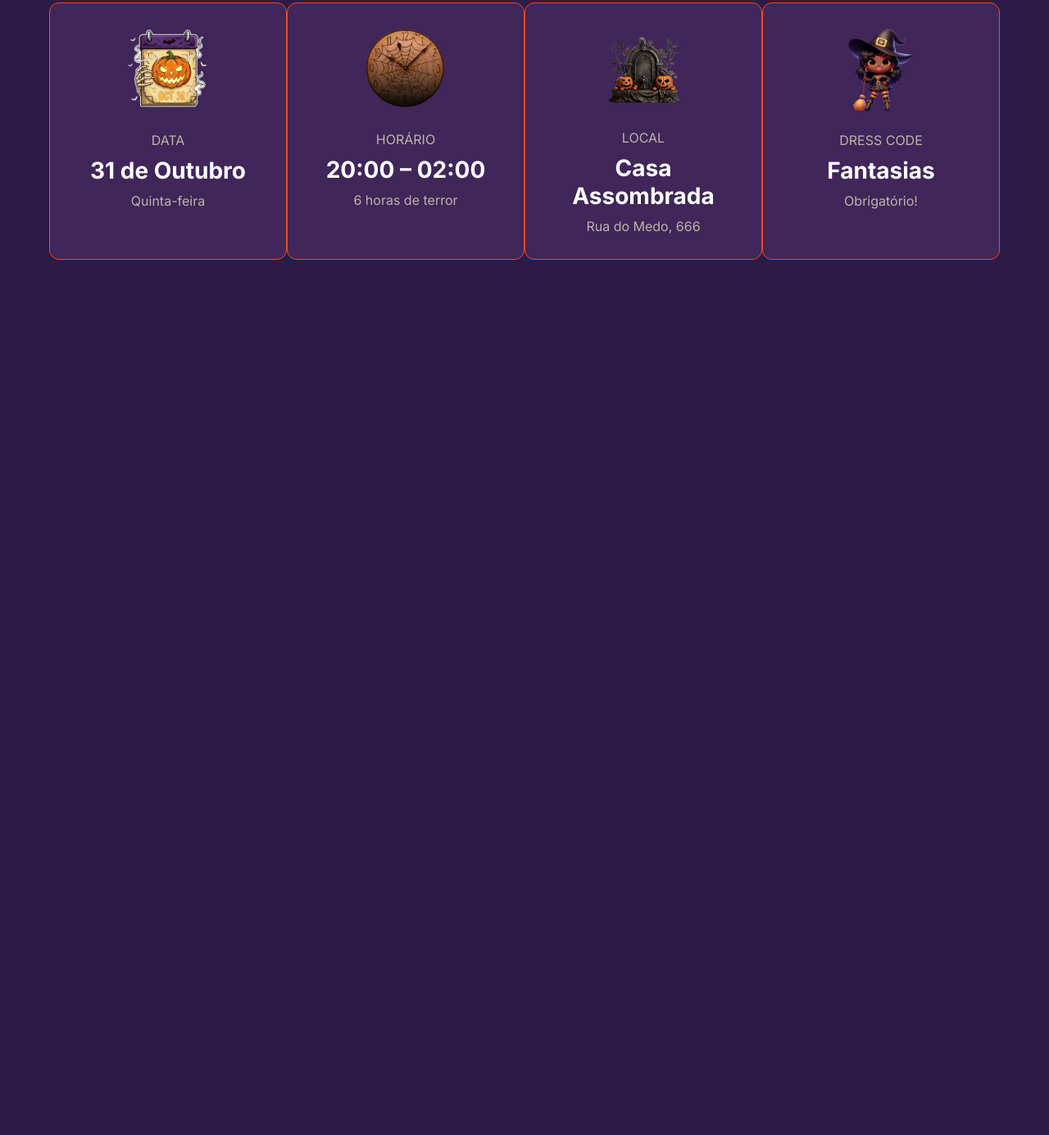
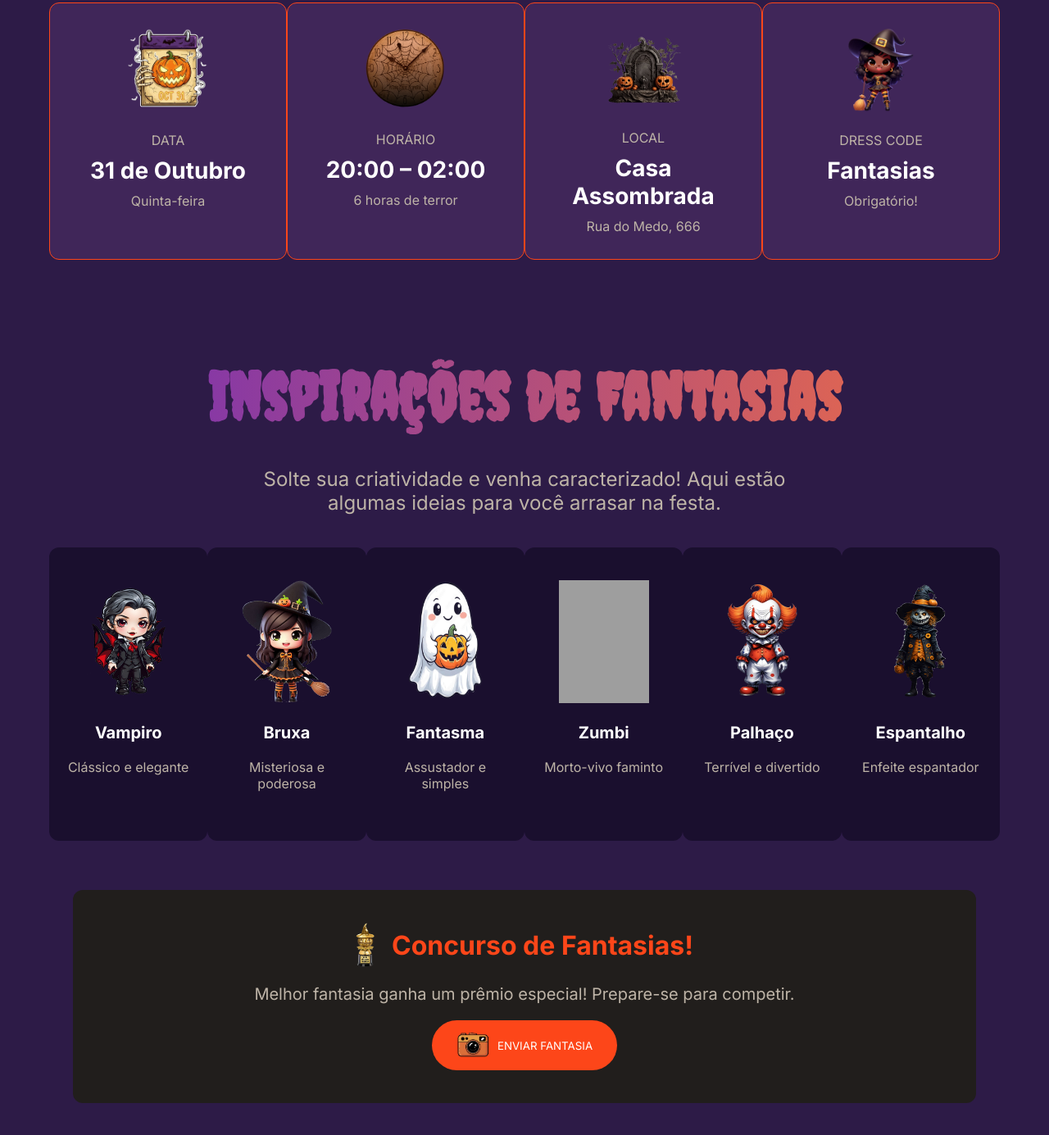
Before and after one commit to niedjaraujos/hallowen, a plain HTML site: page index.html in a window 1280 px wide. Shown: the part 1070-2455 px from the top of the page at 82% size. Before the commit the page ends 1447 px from the top, so only its background shows below. Drawn offline with Linux system fonts and the light colour scheme; grey boxes are pictures that could not be loaded.

Commit message:
feat: section e styles

```diff
--- a/index.html
+++ b/index.html
@@ -51,6 +51,58 @@
           </div>
         </div>
       </section>
+
+      <section class="costumes">
+        <h2>Inspirações de Fantasias</h2>
+        <p class="costumes-p"/>
+          Solte sua criatividade e venha caracterizado! Aqui estão algumas
+          ideias para você arrasar na festa.
+        </p>
+        <div class="costumes-cards">
+          <div class="costumes-cards_card">
+            <img src="/assets/vampiro.png" alt="vampiro" />
+            <h3>Vampiro</h3>
+            <p>Clássico e elegante</p>
+          </div>
+          <div class="costumes-cards_card">
+            <img src="/assets/bruxa.png" alt="bruxa" />
+            <h3>Bruxa</h3>
+            <p>Misteriosa e poderosa</p>
+          </div>
+          <div class="costumes-cards_card">
+            <img src="/assets/fantasma.png" alt="fantasma" />
+            <h3>Fantasma</h3>
+            <p>Assustador e simples</p>
+          </div>
+          <div class="costumes-cards_card">
+            <img src="/assets/zumbi.png" alt="zumbi" />
+            <h3>Zumbi</h3>
+            <p>Morto-vivo faminto</p>
+          </div>
+          <div class="costumes-cards_card">
+            <img src="/assets/palhaço.png" alt="palhaço it" />
+            <h3>Palhaço</h3>
+            <p>Terrível e divertido</p>
+          </div>
+          <div class="costumes-cards_card">
+            <img src="/assets/espantalho.png" alt="espantalho" />
+            <h3>Espantalho</h3>
+            <p>Enfeite espantador</p>
+          </div>
+        </div>
+        <div class="costumes-competition">
+          <div class="costumes-competition_title">
+            <img src="/assets/trofeu.png" alt="" />
+            <h4>Concurso de Fantasias!</h4>
+          </div>
+          <p>
+            Melhor fantasia ganha um prêmio especial! Prepare-se para competir.
+          </p>
+          <button>
+            <img src="/assets/camera.png" alt="camera" />ENVIAR FANTASIA
+          </button>
+        </div>
+      </section>
     </main>
   </body>
 </html>
--- a/style.scss
+++ b/style.scss
@@ -28,8 +28,11 @@ h2 {
   background: linear-gradient(to right, $purple, $orange);
   background-clip: text;
   -webkit-text-fill-color: transparent;
+  font-size: 5rem;
 }
-
+p {
+  color: $gray100;
+}
 .hero {
   background-image: url('/assets/bg.jpg');
   background-size: cover;
@@ -49,7 +52,6 @@ h2 {
   }
   p {
     font-size: 2.5rem;
-    color: $gray100;
   }
 }
 .hero .hero-btns {
@@ -80,7 +82,6 @@ main .details {
   padding: 60px;
 
   h2 {
-    font-size: 5rem;
     padding: 30px 0;
   }
 }
@@ -94,12 +95,17 @@ main .details-cards {
     border-radius: 12px;
     border: 1px solid $orange100;
     background-color: $purple100;
+
+    &:hover {
+      .highlight {
+        color: $orange;
+      }
+    }
     img {
       width: 100px;
       margin-bottom: 20px;
     }
     p {
-      color: $gray100;
       font-size: 1rem;
     }
     .title {
@@ -110,12 +116,91 @@ main .details-cards {
       color: $white;
       font-size: 1.75rem;
       margin-block: 10px;
-      &:hover {
-        color: $orange;
-      }
     }
     .lastimg {
       width: 80px;
     }
   }
 }
+main .costumes {
+  text-align: center;
+  padding: 60px;
+
+  .costumes-p {
+    font-size: 1.5rem;
+    width: 700px;
+    margin: 40px auto;
+  }
+}
+
+main .costumes-cards {
+  display: flex;
+  justify-content: space-evenly;
+
+  .costumes-cards_card {
+    width: 220px;
+    background-color: #1a0f2e;
+    border-radius: 12px;
+    padding: 40px 20px;
+
+    img {
+      width: 110px;
+      height: 150px;
+    }
+    h3 {
+      font-size: 1.25rem;
+      color: $white;
+      margin: 20px 0;
+    }
+    p {
+      font-size: 1rem;
+      margin-bottom: 20px;
+    }
+  }
+}
+main .costumes .costumes-competition {
+  width: 95%;
+  background-color: #211e1c;
+  margin: 60px auto;
+  display: flex;
+  flex-direction: column;
+  align-items: center;
+  gap: 20px;
+  padding: 40px;
+  border-radius: 12px;
+  .costumes-competition_title {
+    display: flex;
+    align-items: center;
+    justify-content: center;
+    gap: 20px;
+
+    img {
+      width: 24px;
+    }
+    h4 {
+      font-size: 2rem;
+      color: $orange100;
+    }
+  }
+  p {
+    font-size: 1.25rem;
+  }
+  button {
+    background-color: $orange100;
+    border: none;
+    border-radius: 50px;
+    padding: 15px 30px;
+    color: $white;
+    display: flex;
+    align-items: center;
+    gap: 10px;
+    cursor: pointer;
+
+    &:hover {
+      background-color: $orange;
+    }
+    img {
+      width: 40px;
+    }
+  }
+}
```
Also changed, not shown: assets/trofeu.png (renamed from assets/treofeu.png), style.css, 1 other file.
